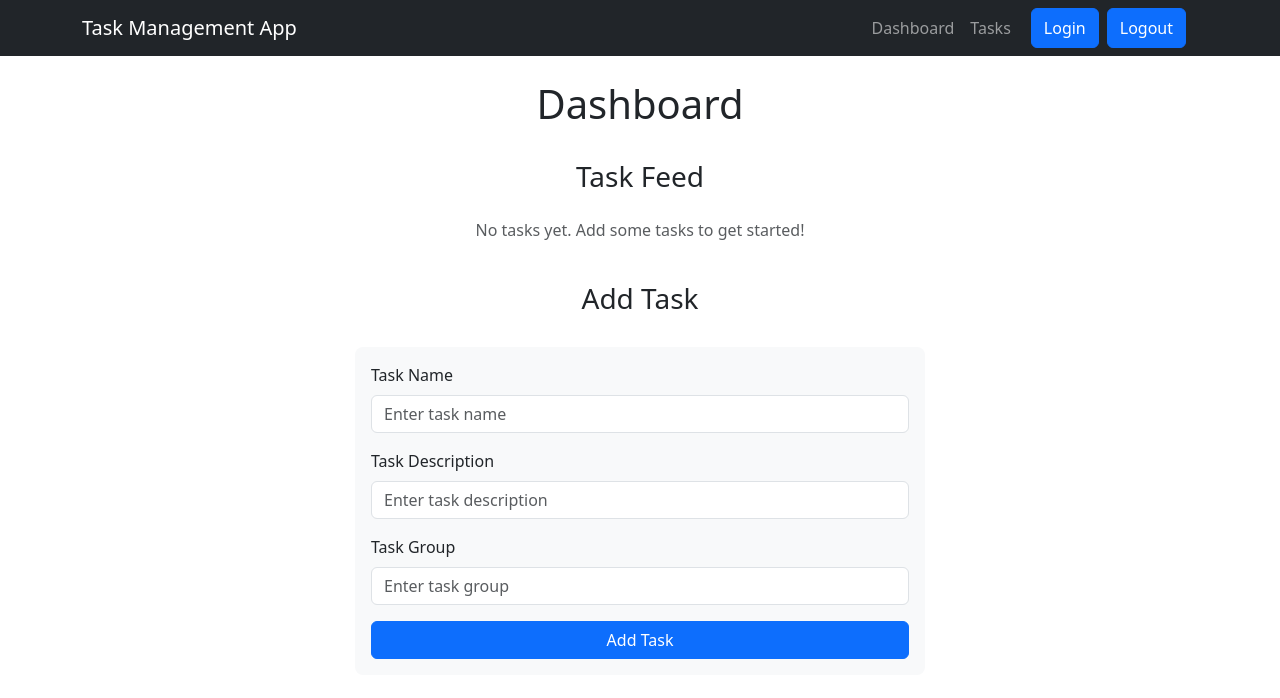
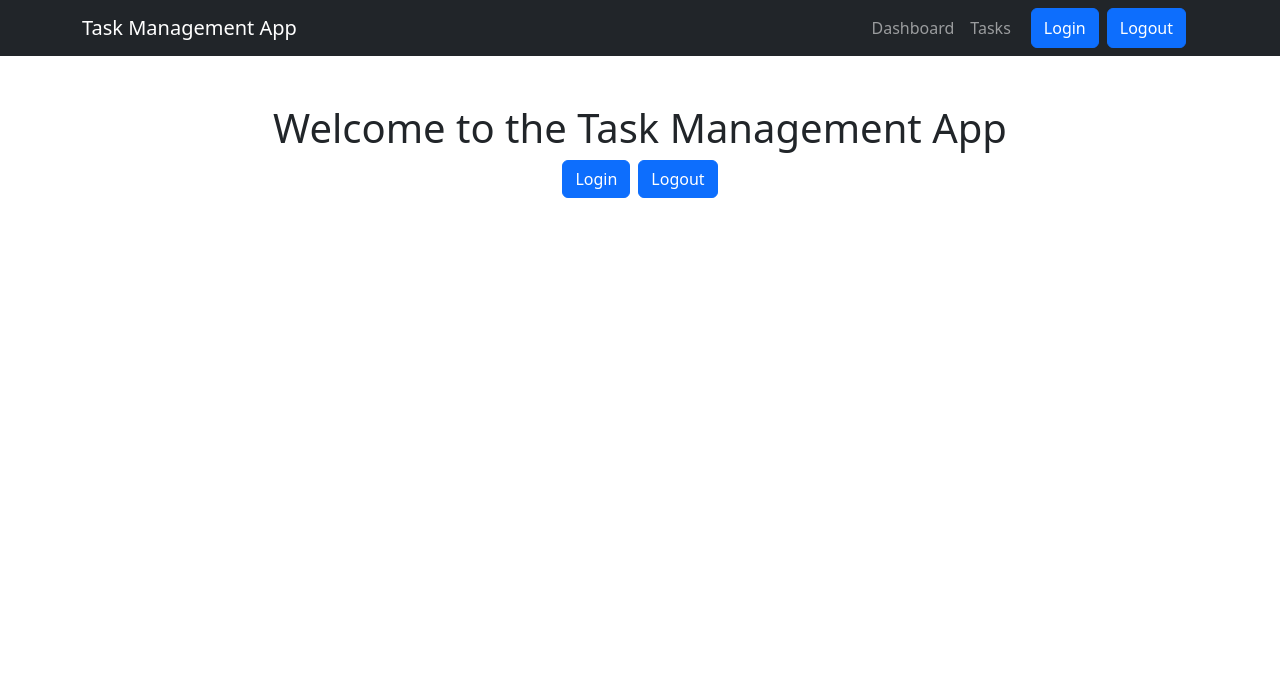
Before and after one commit to DiandreRuiz/task-management-app, a React app: page / in a window 1280 px wide. Shown: the top 698 px of the page. Built offline with nearby package versions, Linux system fonts and the light colour scheme; the HTML template or start-up script is replaced by a standard one.

Commit message:
Added landing page with big buttons

```diff
--- a/src/App.tsx
+++ b/src/App.tsx
@@ -1,6 +1,7 @@
 import { Route, Routes } from "react-router-dom";
 import NavBar from "./components/NavBar/NavBar";
 import Dashboard from "./components/Dashboard/Dashboard";
+import Landing from "./components/Landing/Landing";
 import "bootstrap/dist/css/bootstrap.min.css";
 import "./styles/App.css";
 import { TaskProvider } from "./contexts/TaskContext";
@@ -11,7 +12,8 @@ function App() {
             <TaskProvider>
                 <NavBar />
                 <Routes>
-                    <Route path="/" element={<Dashboard />}></Route>
+                    <Route path="/dashboard" element={<Dashboard />}></Route>
+                    <Route path="/" element={<Landing />}></Route>
                 </Routes>
             </TaskProvider>
         </>
--- /dev/null
+++ b/src/components/Landing/Landing.tsx
@@ -0,0 +1,26 @@
+import React from "react";
+import Container from "react-bootstrap/Container";
+import Row from "react-bootstrap/Row";
+import Col from "react-bootstrap/Col";
+import LoginLogoutButtons from "../NavBar/LoginLogoutButtons";
+
+// Login / Logout will be managed by Auth0 context
+
+const Landing: React.FC = () => {
+    return (
+        <Container className="mt-5">
+            <Row>
+                <Col className="text-center">
+                    <h1>Welcome to the Task Management App</h1>
+                </Col>
+            </Row>
+            <Row>
+                <Col className="text-center d-flex justify-content-center gap-2">
+                    <LoginLogoutButtons isLoggedIn={true} />
+                </Col>
+            </Row>
+        </Container>
+    );
+};
+
+export default Landing;
```
Also changed, not shown: src/components/NavBar/NavBar.tsx (+6 -4 lines).
